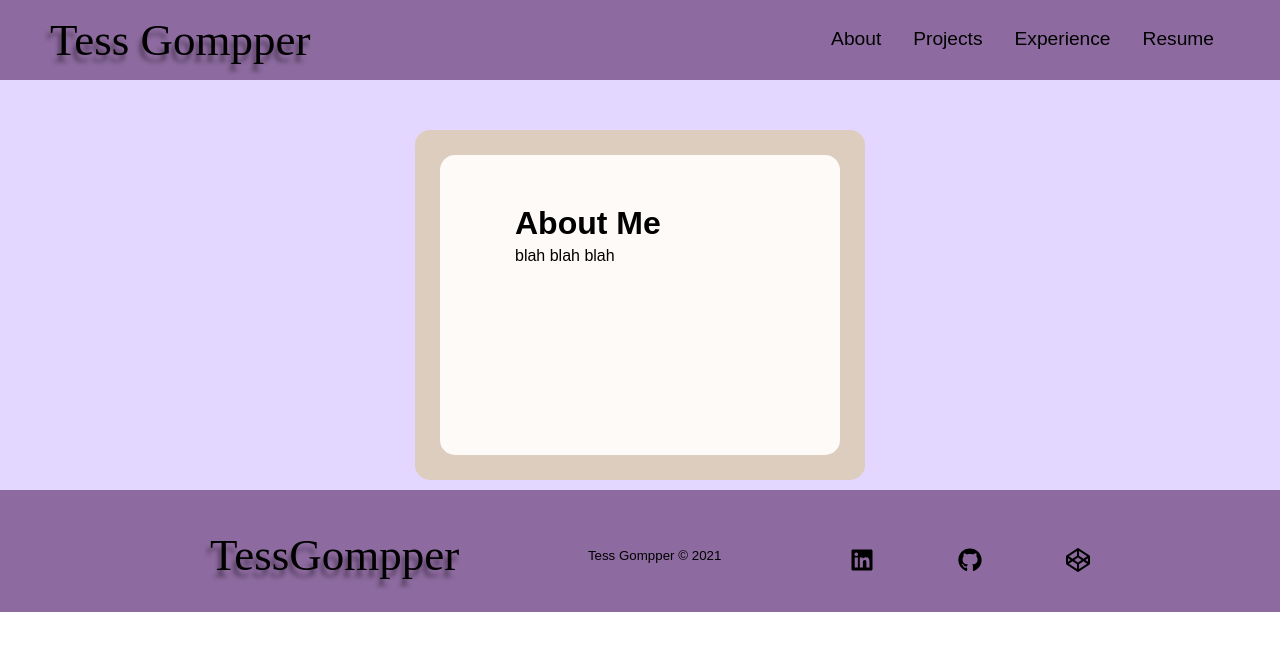
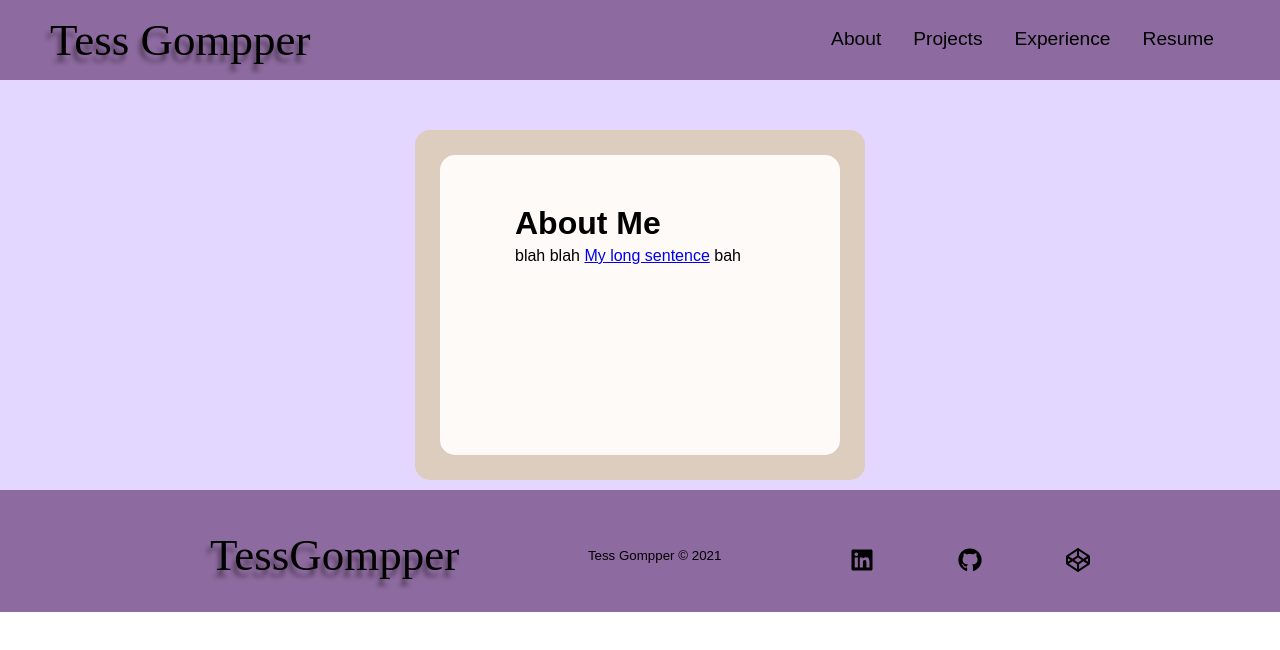
Before and after one commit to tgompper1/myWebsite, a React (Create React App) app: page /about in a window 1280 px wide. Shown: the top 650 px of the page. Built offline with nearby package versions, Linux system fonts and the light colour scheme.

Commit message:
practice

```diff
--- a/src/components/pages/About/About.js
+++ b/src/components/pages/About/About.js
@@ -7,7 +7,7 @@ function About() {
             <div class='bubble__container2'>
                 <div class='bubble'>
                     <h1>About Me</h1>
-                    <p>blah blah blah</p>
+                    <p>blah blah <a href="https://www.cs.mcgill.ca/"><nobr>My long sentence</nobr></a> bah</p>
                 </div>
             </div>
         </div>
```
